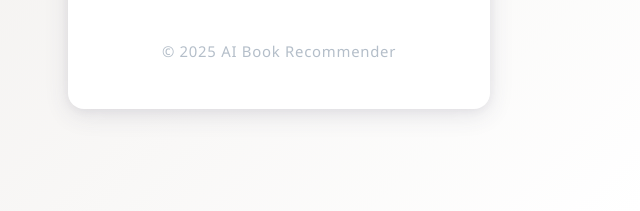
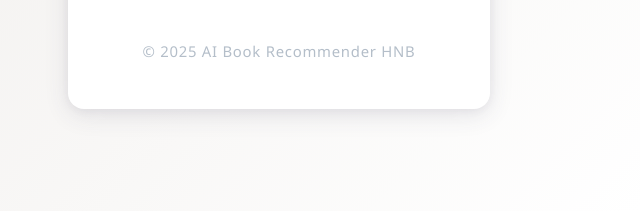
Before and after one commit to procommun/untitled-project, a plain HTML site: page index.html in a window 1280 px wide. Shown: the part 451-662 px from the top of the page, 361-1001 px from the left. Drawn offline with Linux system fonts and the light colour scheme.

Commit message:
Updated Footer

```diff
--- a/index.html
+++ b/index.html
@@ -60,7 +60,7 @@
       Explore personalized book suggestions, reviews, and more!
     </div>
     <div class="branding">
-      &copy; 2025 AI Book Recommender
+      &copy; 2025 AI Book Recommender HNB
     </div>
   </div>
 </body>
```
